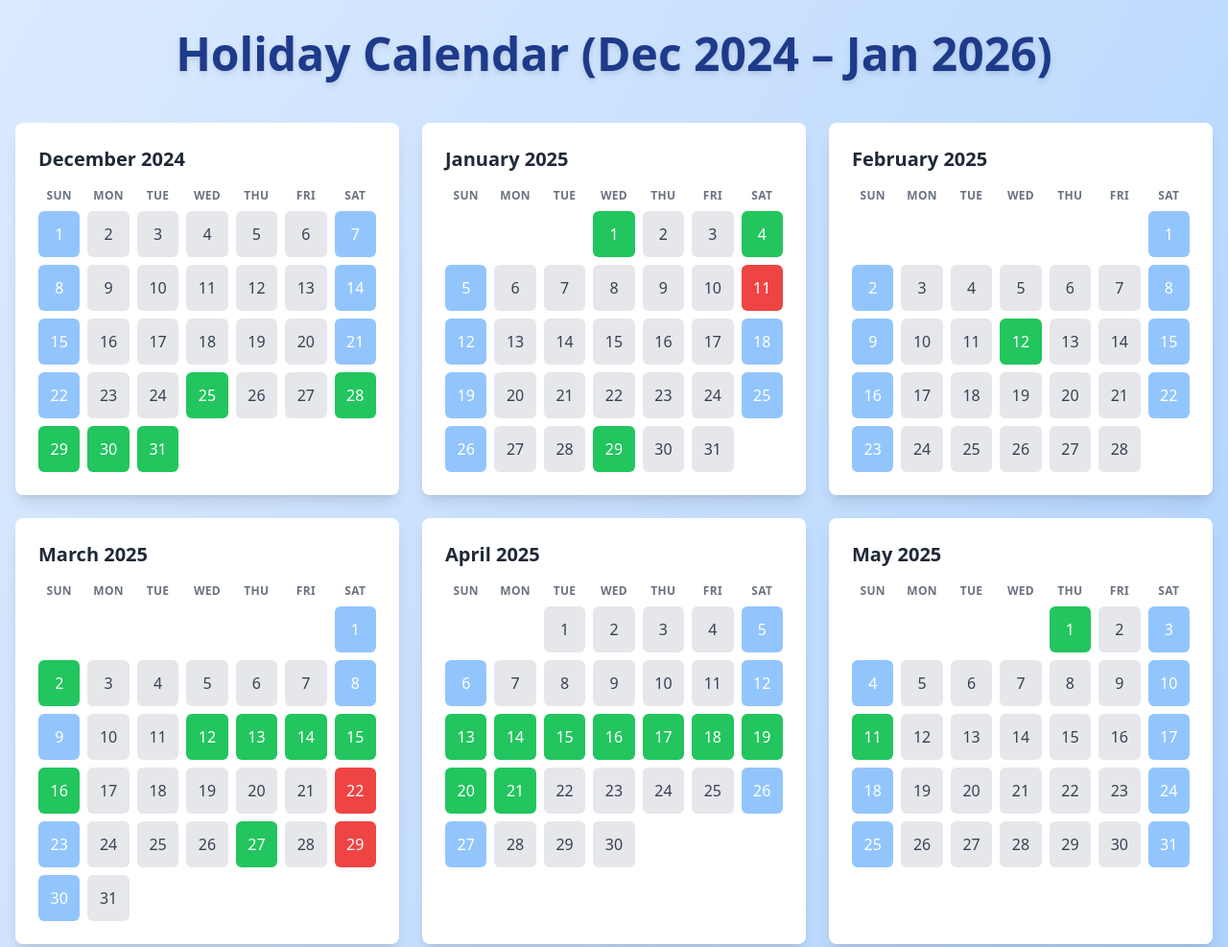
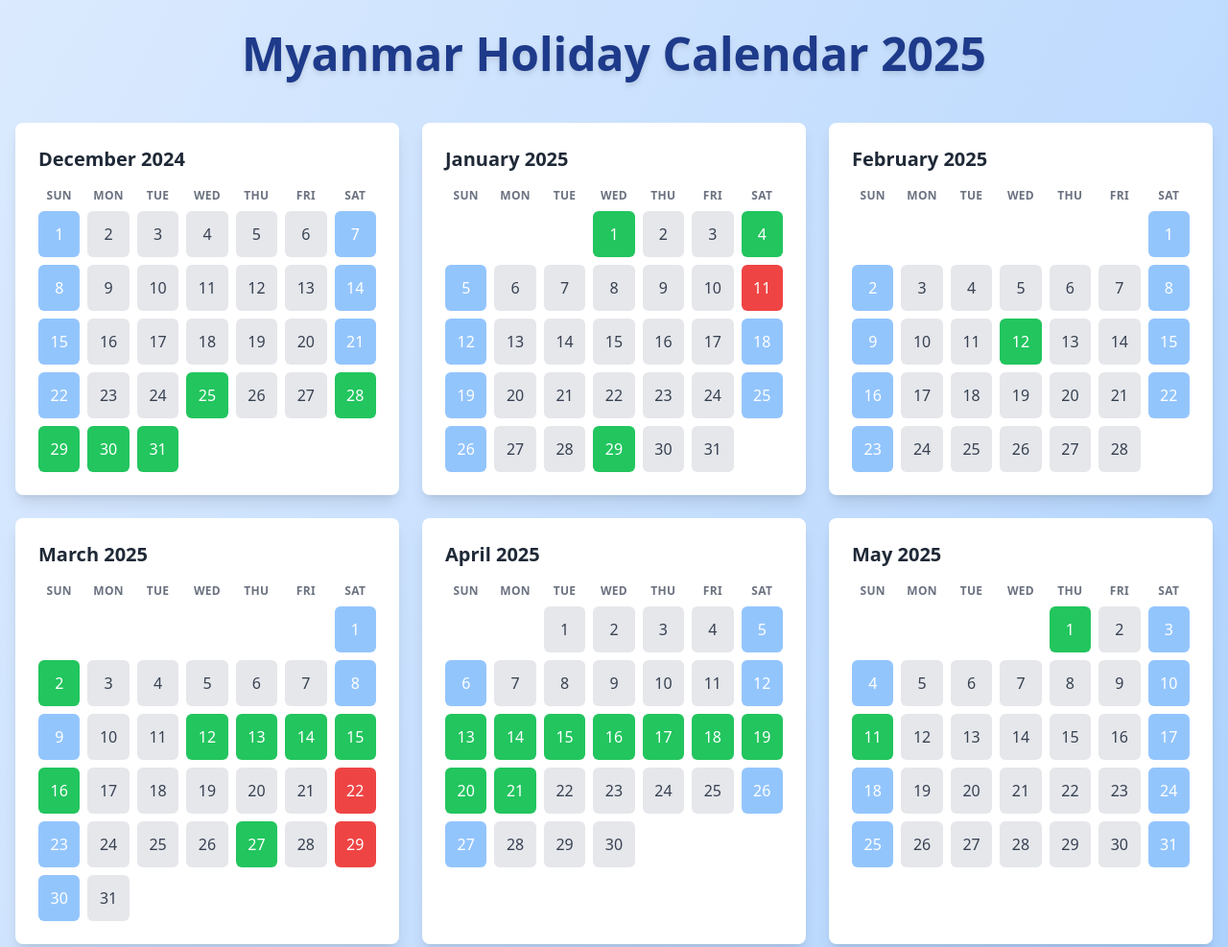
Before and after one commit to AungMyoKyaw/myanmar-public-holidays, a website: page src/index.html in a window 1280 px wide. Shown: the top 987 px of the page at 96% size. Drawn offline with nearby package versions, Linux system fonts and the light colour scheme.

Commit message:
feat: update

```diff
--- a/src/index.html
+++ b/src/index.html
@@ -9,7 +9,7 @@
   <body class="bg-gradient-to-br from-blue-100 via-blue-200 to-blue-300 font-sans antialiased min-h-screen">
     <div class="container mx-auto px-4 py-8">
       <h1 class="text-3xl sm:text-5xl font-extrabold text-center text-blue-900 mb-12 drop-shadow-md">
-        Holiday Calendar (Dec 2024 – Jan 2026)
+        Myanmar Holiday Calendar 2025
       </h1>
       <div id="calendar" class="grid grid-cols-1 sm:grid-cols-2 lg:grid-cols-3 gap-6">
         <!-- Month cards will be appended here via JavaScript -->
```
Also changed, not shown: 1 other file.
